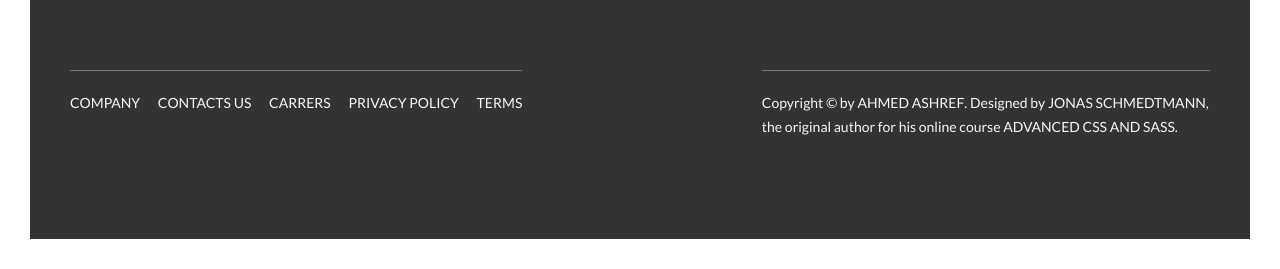
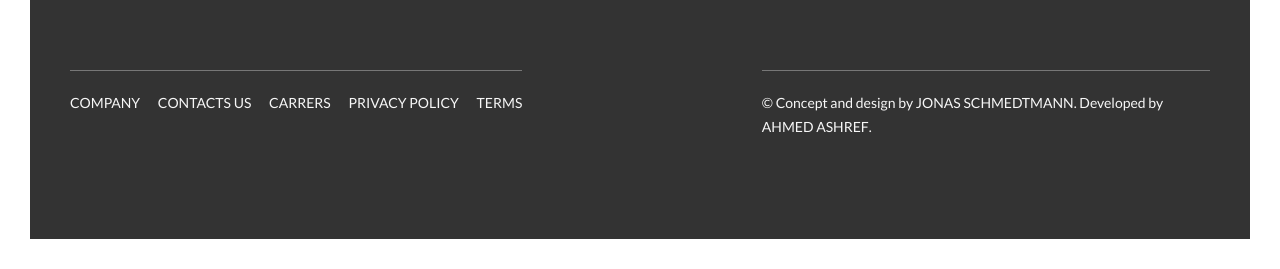
Before and after one commit to Ahmedashref26/Natours, a website: page index.html in a window 1280 px wide. Shown: the part 5816-6085 px from the top of the page. Drawn offline with Linux system fonts and the light colour scheme.

Commit message:
modify readme and html

```diff
--- a/index.html
+++ b/index.html
@@ -471,10 +471,19 @@
         </div>
         <div class="col-1-of-2">
           <p class="footer__copyright">
-            Copyright &copy; by
-            <a href="#" class="footer__link">Ahmed Ashref</a>. Designed by
-            <a href="#" class="footer__link">Jonas Schmedtmann</a>, the original
-            author for his online course ADVANCED CSS AND SASS.
+            &copy; Concept and design by
+          <a
+            class="footer__link"
+            target="_blank"
+            href="https://twitter.com/jonasschmedtman"
+            >Jonas Schmedtmann</a
+          >. Developed by
+          <a
+            class="footer__link"
+            target="_blank"
+            href="https://github.com/Ahmedashref26"
+            >Ahmed Ashref</a
+          >.
           </p>
         </div>
       </div>
```
Also changed, not shown: README.md, 1 other file.
